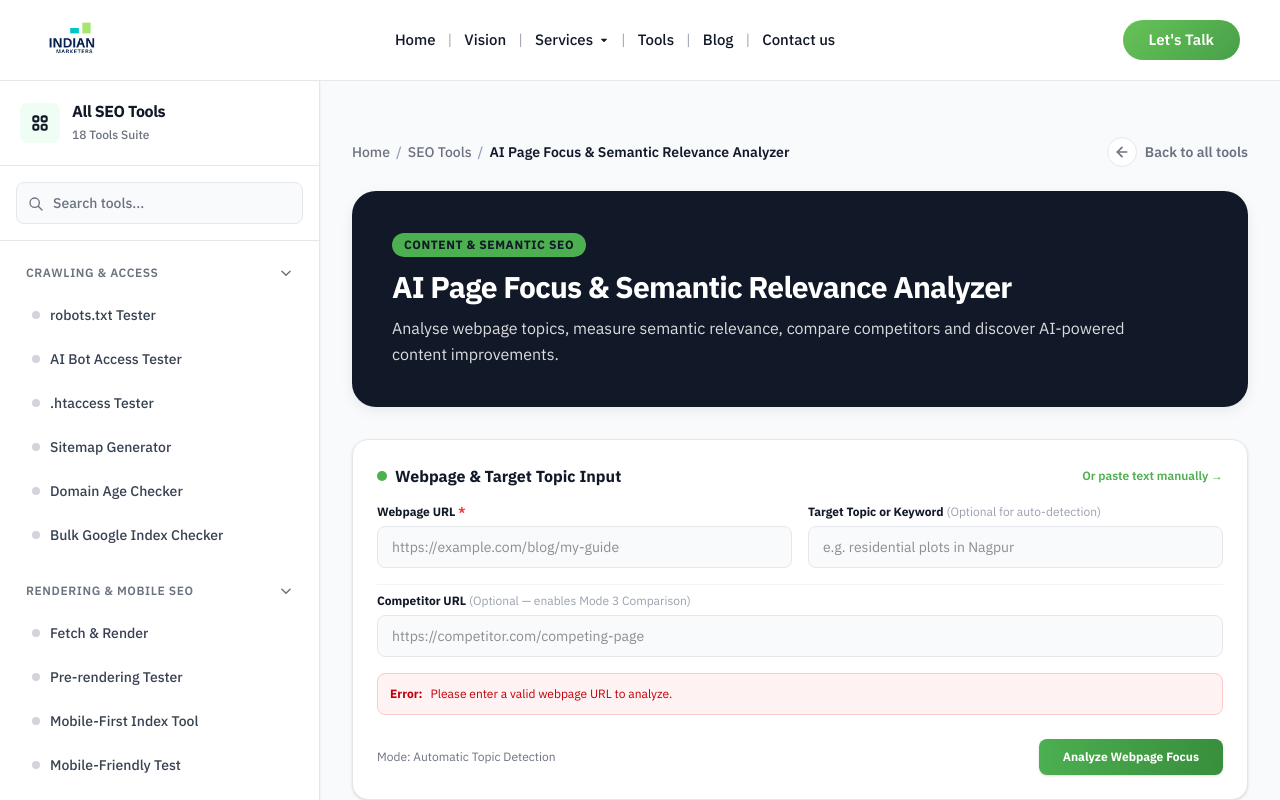
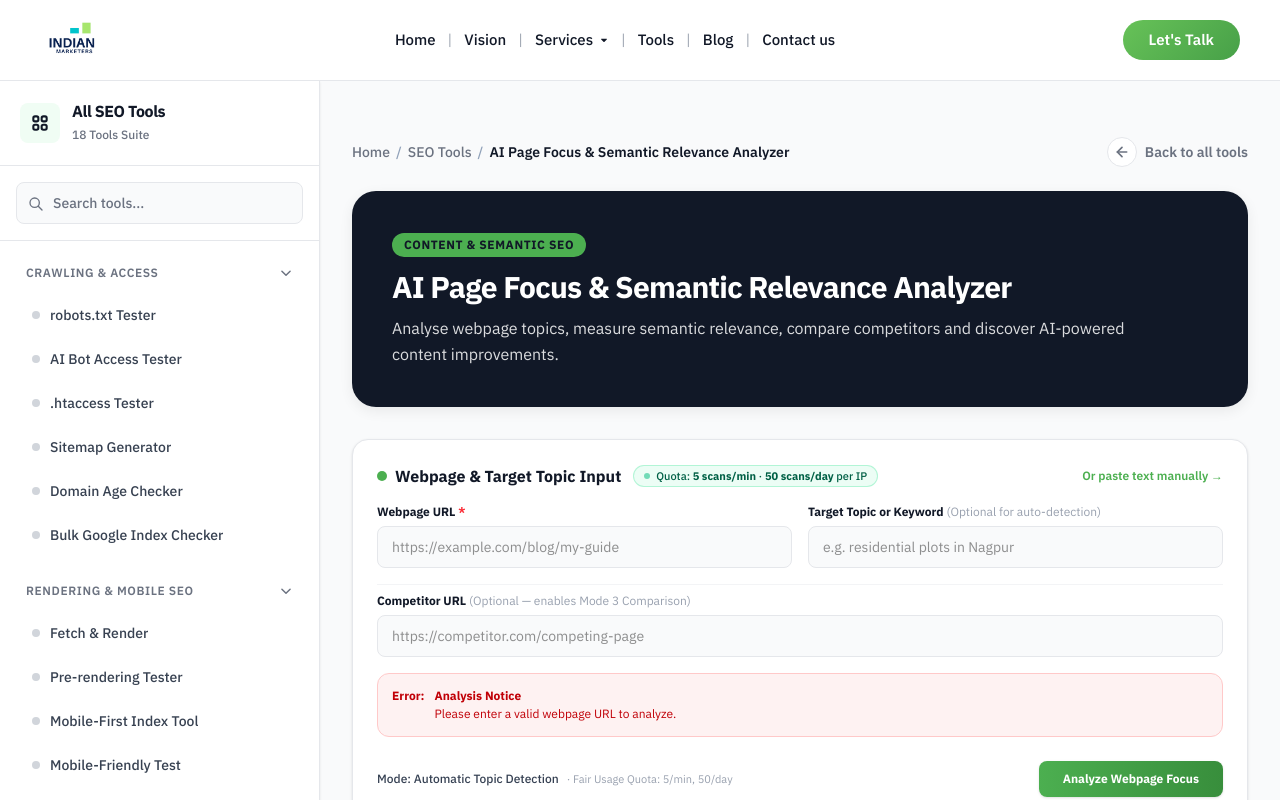
Before and after one commit to HJhaRSh/SEO-Tools, a Next.js app in the folder frontend/: page /tools/page-focus-analyzer in a window 1280 px wide. Both pictures are taken after a click on the button "Analyze Webpage Focus". Shown: the top 800 px of the page. Built offline with nearby package versions, Linux system fonts and the light colour scheme.

Commit message:
feat(seo): display free tier rate limit quota and live remaining counts in page focus UI

```diff
--- a/frontend/src/app/api/seo/page-focus/analyze/route.ts
+++ b/frontend/src/app/api/seo/page-focus/analyze/route.ts
@@ -12,7 +12,7 @@ import {
 import { runAIAnalysis } from '@/lib/seo/page-focus/aiProviderFactory';
 import { generateEmbeddings } from '@/lib/seo/page-focus/geminiProvider';
 import { hashCacheKey, analysisCache } from '@/lib/seo/page-focus/cacheService';
-import { checkRateLimit } from '@/lib/seo/page-focus/rateLimiter';
+import { checkRateLimit, getRateLimitConfig } from '@/lib/seo/page-focus/rateLimiter';
 import { SCORING_VERSION, PROMPT_VERSION } from '@/lib/seo/page-focus/types';
 import type { PageFocusReport, ScoreComponents, SectionAnalysis } from '@/lib/seo/page-focus/types';
 import crypto from 'crypto';
@@ -219,10 +219,23 @@ export async function POST(req: NextRequest): Promise<NextResponse> {
       'Indian Marketers Topic Relevance Index reflects this tool\'s methodology, not Google\'s ranking signals.',
     ],
     aiAvailable: aiOutput !== null,
+    rateLimit: {
+      remainingMinute: rateCheck.remainingMinute,
+      remainingDay: rateCheck.remainingDay,
+      perMinute: getRateLimitConfig().perMinute,
+      perDay: getRateLimitConfig().perDay,
+    },
   };
 
   // Cache the result
   analysisCache.set(cacheKey, report);
 
-  return NextResponse.json(report);
+  return NextResponse.json(report, {
+    headers: {
+      'X-RateLimit-Limit-Minute': String(getRateLimitConfig().perMinute),
+      'X-RateLimit-Remaining-Minute': String(rateCheck.remainingMinute),
+      'X-RateLimit-Limit-Day': String(getRateLimitConfig().perDay),
+      'X-RateLimit-Remaining-Day': String(rateCheck.remainingDay),
+    },
+  });
 }
--- a/frontend/src/app/api/seo/page-focus/compare/route.ts
+++ b/frontend/src/app/api/seo/page-focus/compare/route.ts
@@ -11,7 +11,7 @@ import {
 } from '@/lib/seo/page-focus/scoringEngine';
 import { runAIAnalysis } from '@/lib/seo/page-focus/aiProviderFactory';
 import { generateEmbeddings } from '@/lib/seo/page-focus/geminiProvider';
-import { checkRateLimit } from '@/lib/seo/page-focus/rateLimiter';
+import { checkRateLimit, getRateLimitConfig } from '@/lib/seo/page-focus/rateLimiter';
 import { SCORING_VERSION, PROMPT_VERSION } from '@/lib/seo/page-focus/types';
 import type { PageFocusReport, ScoreComponents, CompetitorComparison } from '@/lib/seo/page-focus/types';
 import crypto from 'crypto';
@@ -249,7 +249,20 @@ export async function POST(req: NextRequest): Promise<NextResponse> {
       'Section-to-section comparison uses AI classifications, not embedding-based alignment in this version.',
     ],
     aiAvailable: ourAIOutput !== null,
+    rateLimit: {
+      remainingMinute: rateCheck.remainingMinute,
+      remainingDay: rateCheck.remainingDay,
+      perMinute: getRateLimitConfig().perMinute,
+      perDay: getRateLimitConfig().perDay,
+    },
   };
 
-  return NextResponse.json(report);
+  return NextResponse.json(report, {
+    headers: {
+      'X-RateLimit-Limit-Minute': String(getRateLimitConfig().perMinute),
+      'X-RateLimit-Remaining-Minute': String(rateCheck.remainingMinute),
+      'X-RateLimit-Limit-Day': String(getRateLimitConfig().perDay),
+      'X-RateLimit-Remaining-Day': String(rateCheck.remainingDay),
+    },
+  });
 }
--- a/frontend/src/app/tools/page-focus-analyzer/page.tsx
+++ b/frontend/src/app/tools/page-focus-analyzer/page.tsx
@@ -117,6 +117,9 @@ export default function PageFocusAnalyzerPage() {
 
       if (!res.ok) {
         const errData = await res.json().catch(() => ({}));
+        if (res.status === 429) {
+          throw new Error(errData.error || 'Rate limit reached (5 scans/min or 50 scans/day). Please pause for a moment before trying again.');
+        }
         throw new Error(errData.error || `Server returned HTTP ${res.status}`);
       }
 
@@ -200,6 +203,11 @@ export default function PageFocusAnalyzerPage() {
             'Keyword density only counts exact word matches, which leads to artificial keyword stuffing. Our tool uses 3072-dimensional neural embeddings and generative AI to understand meaning, synonyms, related entities, topical breadth, and user search intent regardless of exact phrasing.',
         },
         {
+          question: 'What are the usage and rate limits for this analyzer?',
+          answer:
+            'To ensure fast, reliable performance and fair access for all users, each IP address is allocated 5 analyses per minute and up to 50 analyses per day. Cached reports (valid for 1 hour) do not consume additional quota.',
+        },
+        {
           question: 'Can I analyze competitors targeting the same keyword?',
           answer:
             'Yes. By providing a competitor URL in Competitor mode, both pages are analyzed symmetrically under identical scoring parameters. The system highlights topics the competitor covers that you miss (content gaps), areas you cover better (advantages), and section-by-section semantic alignment.',
@@ -220,10 +228,16 @@ export default function PageFocusAnalyzerPage() {
         {/* Input Panel */}
         <div className="bg-white rounded-2xl border border-[var(--im-border)] p-5 md:p-6 shadow-sm">
           <div className="flex items-center justify-between gap-3 mb-4 flex-wrap">
-            <h2 className="text-base font-bold text-[var(--im-heading)] flex items-center gap-2">
-              <span className="w-2.5 h-2.5 rounded-full bg-[#4caf50]"></span>
-              Webpage &amp; Target Topic Input
-            </h2>
+            <div className="flex items-center gap-3 flex-wrap">
+              <h2 className="text-base font-bold text-[var(--im-heading)] flex items-center gap-2">
+                <span className="w-2.5 h-2.5 rounded-full bg-[#4caf50]"></span>
+                Webpage &amp; Target Topic Input
+              </h2>
+              <div className="inline-flex items-center gap-1.5 px-2.5 py-0.5 bg-emerald-50 border border-emerald-200/80 text-emerald-800 text-[11px] font-medium rounded-full">
+                <span className="w-1.5 h-1.5 rounded-full bg-emerald-500 animate-pulse"></span>
+                <span>Quota: <strong>5 scans/min</strong> · <strong>50 scans/day</strong> per IP</span>
+              </div>
+            </div>
             <button
               type="button"
               onClick={() => setIsManualText(!isManualText)}
@@ -304,15 +318,48 @@ export default function PageFocusAnalyzerPage() {
             </div>
 
             {error && (
-              <div className="p-3 bg-red-50 border border-red-200 rounded-lg text-xs text-red-700 flex items-start gap-2">
-                <span className="font-bold">Error:</span>
-                <span>{error}</span>
+              <div
+                className={`p-3.5 rounded-xl text-xs flex items-start gap-2.5 ${
+                  error.toLowerCase().includes('rate limit')
+                    ? 'bg-amber-50 border border-amber-200 text-amber-900'
+                    : 'bg-red-50 border border-red-200 text-red-700'
+                }`}
+              >
+                {error.toLowerCase().includes('rate limit') ? (
+                  <svg className="w-4 h-4 text-amber-600 shrink-0 mt-0.5" fill="none" viewBox="0 0 24 24" stroke="currentColor">
+                    <path strokeLinecap="round" strokeLinejoin="round" strokeWidth="2" d="M12 9v2m0 4h.01m-6.938 4h13.856c1.54 0 2.502-1.667 1.732-3L13.732 4c-.77-1.333-2.694-1.333-3.464 0L3.34 16c-.77 1.333.192 3 1.732 3z" />
+                  </svg>
+                ) : (
+                  <span className="font-bold shrink-0">Error:</span>
+                )}
+                <div className="flex-1">
+                  <div className="font-bold">
+                    {error.toLowerCase().includes('rate limit') ? 'Rate Limit Reached' : 'Analysis Notice'}
+                  </div>
+                  <div className="mt-0.5">{error}</div>
+                  {error.toLowerCase().includes('rate limit') && (
+                    <div className="text-[11px] text-amber-700 mt-1.5 font-medium">
+                      Tip: Each IP is allowed 5 scans per minute and 50 per day to ensure fair server capacity. Please wait a moment before running another scan.
+                    </div>
+                  )}
+                </div>
               </div>
             )}
 
-            <div className="flex items-center justify-between gap-3 pt-2">
-              <div className="text-xs text-[var(--im-text-muted)]">
-                {competitorUrl ? 'Mode: Competitor Comparison' : targetTopic ? 'Mode: Topic Relevance & AI Analysis' : 'Mode: Automatic Topic Detection'}
+            <div className="flex items-center justify-between gap-3 pt-2 flex-wrap">
+              <div className="flex items-center gap-2 text-xs text-[var(--im-text-muted)] flex-wrap">
+                <span className="font-medium text-gray-700">
+                  {competitorUrl ? 'Mode: Competitor Comparison' : targetTopic ? 'Mode: Topic Relevance & AI Analysis' : 'Mode: Automatic Topic Detection'}
+                </span>
+                {report?.rateLimit ? (
+                  <span className="inline-flex items-center gap-1 px-2 py-0.5 bg-emerald-50 text-emerald-800 border border-emerald-200 rounded text-[11px]">
+                    Remaining quota: <strong>{report.rateLimit.remainingMinute}/{report.rateLimit.perMinute}</strong> this min · <strong>{report.rateLimit.remainingDay}/{report.rateLimit.perDay}</strong> today
+                  </span>
+                ) : (
+                  <span className="text-[11px] text-gray-400">
+                    · Fair Usage Quota: 5/min, 50/day
+                  </span>
+                )}
               </div>
 
               <div className="flex items-center gap-2">
--- a/frontend/src/lib/seo/page-focus/types.ts
+++ b/frontend/src/lib/seo/page-focus/types.ts
@@ -157,6 +157,14 @@ export interface PageFocusReport {
   // Limitations
   limitations: string[];
   aiAvailable: boolean;
+
+  // Rate Limiting
+  rateLimit?: {
+    remainingMinute: number;
+    remainingDay: number;
+    perMinute: number;
+    perDay: number;
+  };
 }
 
 // Zod schemas for API request validation
```
